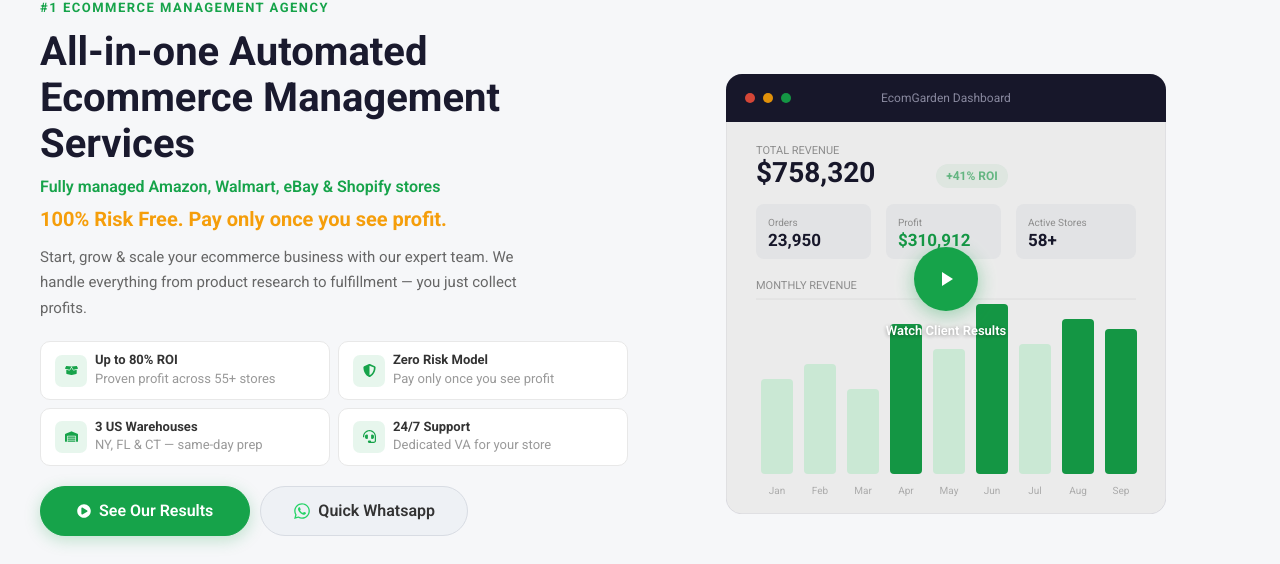
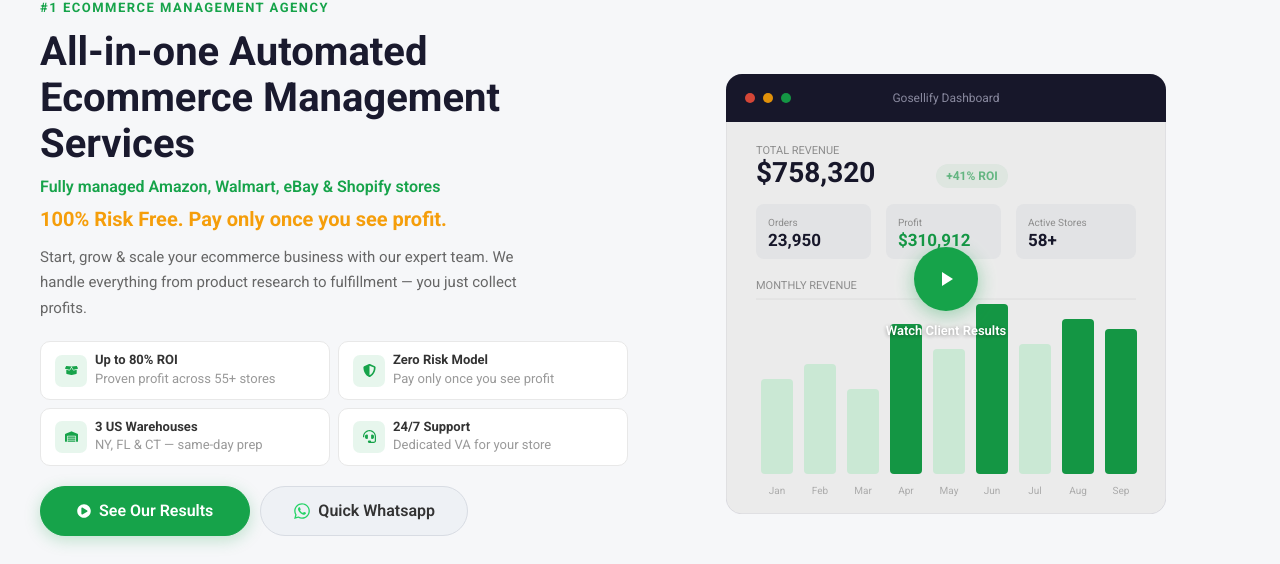
Before and after one commit to khawajaali1020/Webgosellify, a Next.js app: page / in a window 1280 px wide. Shown: the part 121-685 px from the top of the page. Built offline with nearby package versions, Linux system fonts and the light colour scheme.

Commit message:
Update HeroSection.tsx

```diff
--- a/src/components/home/HeroSection.tsx
+++ b/src/components/home/HeroSection.tsx
@@ -179,7 +179,7 @@
                   <circle cx="24" cy="24" r="5" fill="#e74c3c" />
                   <circle cx="42" cy="24" r="5" fill="#f59e0b" />
                   <circle cx="60" cy="24" r="5" fill="#16a34a" />
-                  <text x="220" y="28" textAnchor="middle" fill="#9494ac" fontSize="12" fontFamily="Roboto, sans-serif">EcomGarden Dashboard</text>
+                  <text x="220" y="28" textAnchor="middle" fill="#9494ac" fontSize="12" fontFamily="Roboto, sans-serif">Gosellify Dashboard</text>
 
                   {/* Revenue — values change with transition */}
                   <text x="30" y="80" fill="#999" fontSize="11" fontFamily="Roboto, sans-serif">TOTAL REVENUE</text>
```
